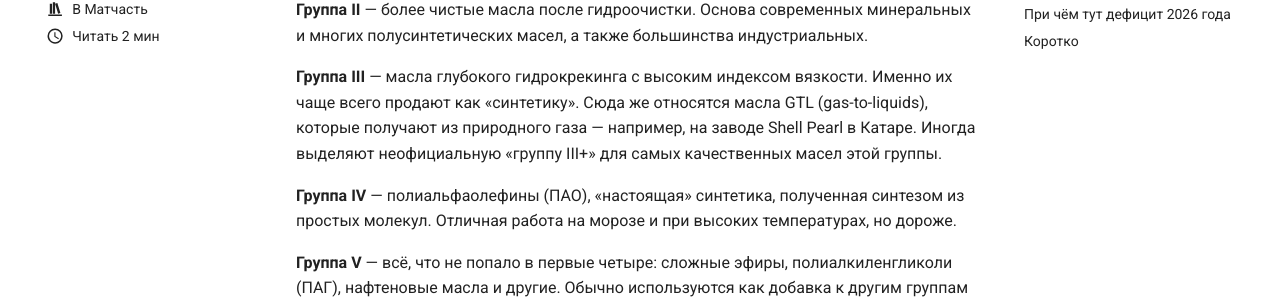
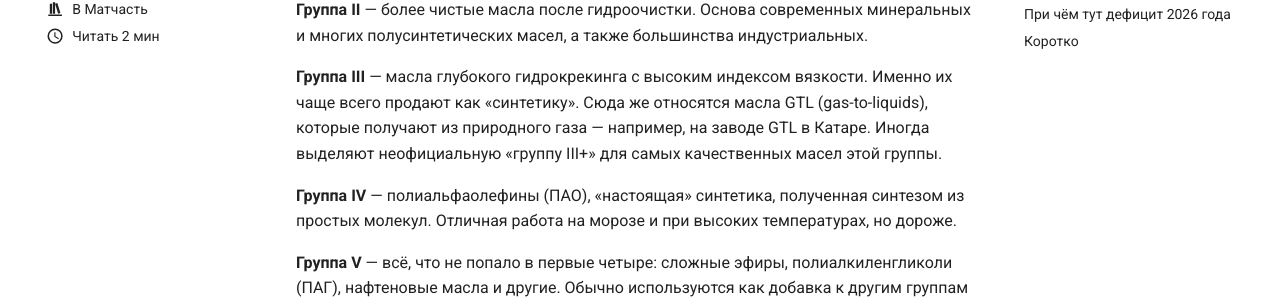
Before and after one commit to axisrow/gtoil_content, an MkDocs documentation site: the page built from docs/blog/posts/2026-10-22-base-oil-groups-explained.md, in a window 1280 px wide and 900 px high, scrolled down 1102 px. Shown: the part 193-501 px from the top of the window. Built offline with MkDocs 1.6.1 and Material for MkDocs 9.7.7, drawn with Linux system fonts in a browser that asks for light colours; comment, search, counter and statistics services are not loaded.

Commit message:
review: валидация латиницы слага в slug_of; Shell в тексте постов заменён на «завод GTL в Катаре»
Co-Authored-By: Claude Code <noreply@anthropic.com>

```diff
--- a/docs/blog/posts/2026-10-22-base-oil-groups-explained.md
+++ b/docs/blog/posts/2026-10-22-base-oil-groups-explained.md
@@ -46,7 +46,7 @@ slug: base-oil-groups-explained
 
 **Группа II** — более чистые масла после гидроочистки. Основа современных минеральных и многих полусинтетических масел, а также большинства индустриальных.
 
-**Группа III** — масла глубокого гидрокрекинга с высоким индексом вязкости. Именно их чаще всего продают как «синтетику». Сюда же относятся масла GTL (gas-to-liquids), которые получают из природного газа — например, на заводе Shell Pearl в Катаре. Иногда выделяют неофициальную «группу III+» для самых качественных масел этой группы.
+**Группа III** — масла глубокого гидрокрекинга с высоким индексом вязкости. Именно их чаще всего продают как «синтетику». Сюда же относятся масла GTL (gas-to-liquids), которые получают из природного газа — например, на заводе GTL в Катаре. Иногда выделяют неофициальную «группу III+» для самых качественных масел этой группы.
 
 **Группа IV** — полиальфаолефины (ПАО), «настоящая» синтетика, полученная синтезом из простых молекул. Отличная работа на морозе и при высоких температурах, но дороже.
 
```
Also changed, not shown: CLAUDE.md (+1 -1 lines), docs/blog/posts/2026-10-22-motor-oil-prices-up-39-percent.md (+1 -1 lines), 1 other file.
